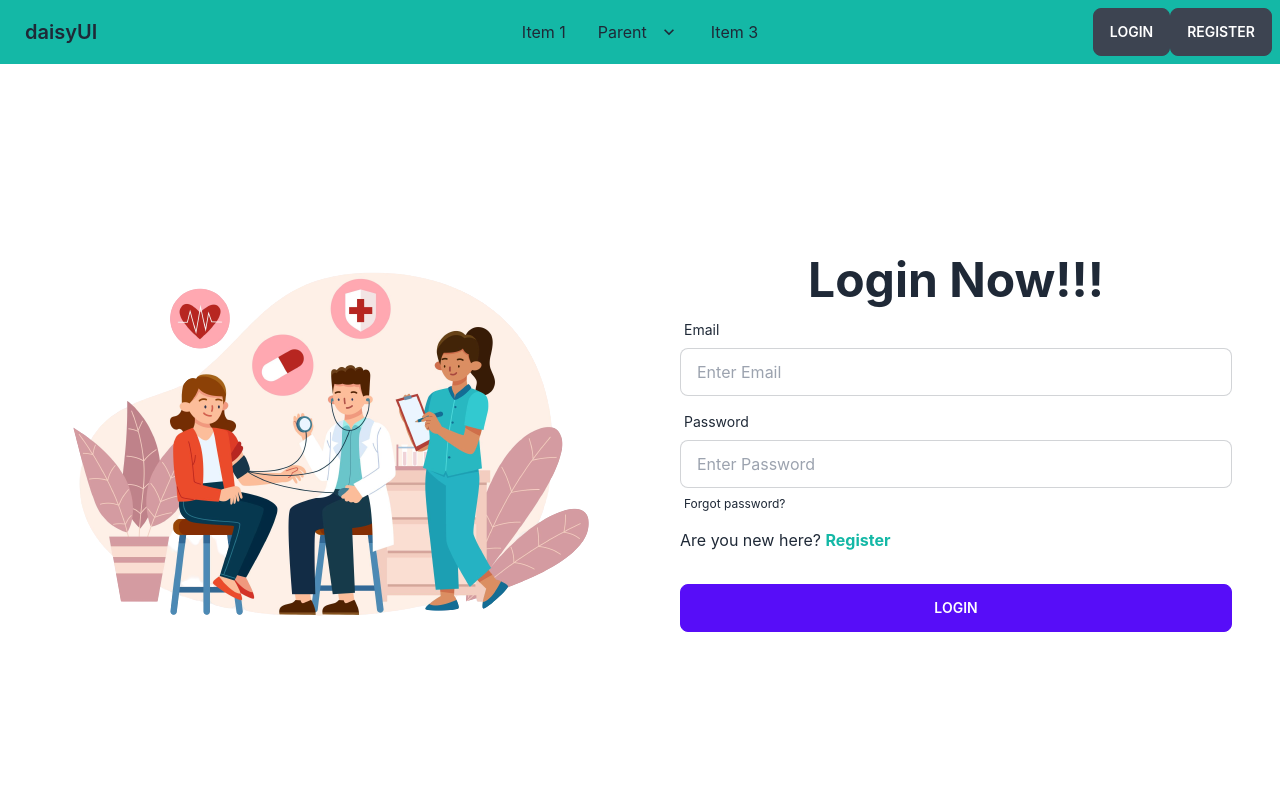
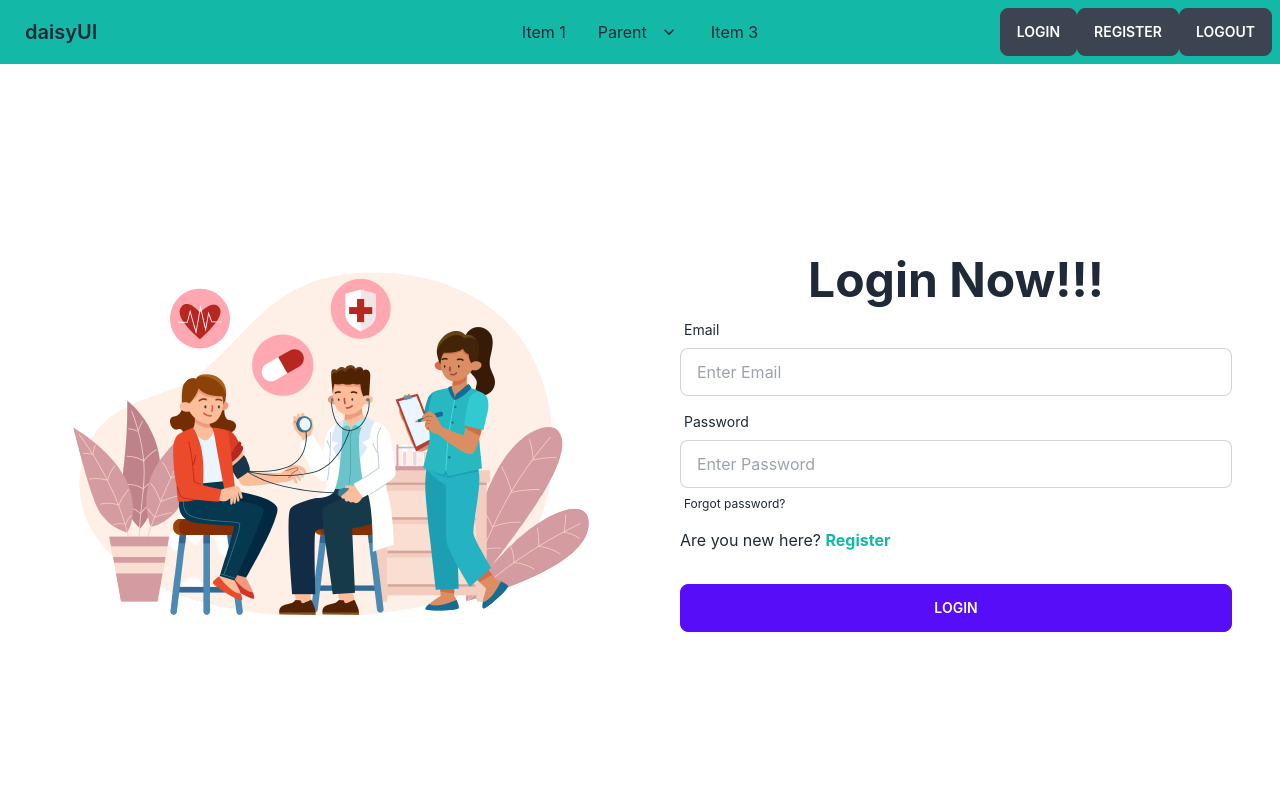
Before and after one commit to foysal1021/ass11, a React (Create React App) app: page /login in a window 1280 px wide. Shown: the top 800 px of the page. Built offline with nearby package versions, Linux system fonts and the light colour scheme; no server answers.

Commit message:
added logout

```diff
--- a/src/Component/Home/Nav.js
+++ b/src/Component/Home/Nav.js
@@ -1,7 +1,18 @@
-import React from "react";
-import { Link } from "react-router-dom";
+import { useContext } from "react";
+import { Link, useNavigate } from "react-router-dom";
+import { AuthContext } from "../../Context/AuthContext/AuthProvider";
 
 const Nav = () => {
+  const { userlogout } = useContext(AuthContext);
+  const navigate = useNavigate();
+  const logout = () => {
+    userlogout()
+      .then((result) => {
+        navigate("/login");
+        console.log("user not found");
+      })
+      .catch((err) => console.error(err));
+  };
   return (
     <div className=" bg-teal-500 ">
       <div className="navbar container mx-auto ">
@@ -100,6 +111,10 @@ const Nav = () => {
           <Link to="/Register" className=" btn">
             Register
           </Link>
+          <button onClick={logout} className=" btn">
+            {" "}
+            Logout{" "}
+          </button>
         </div>
       </div>
     </div>
--- a/src/Component/Pages/Login/Login.js
+++ b/src/Component/Pages/Login/Login.js
@@ -5,7 +5,7 @@ import { AuthContext } from "../../../Context/AuthContext/AuthProvider";
 
 const Login = () => {
   const { user, userLogin } = useContext(AuthContext);
-
+  console.log("login ", user);
   const login = (event) => {
     event.preventDefault();
     const from = event.target;
@@ -18,7 +18,7 @@ const Login = () => {
         const user = result.user;
         console.log(user);
       })
-      .then((err) => {});
+      .catch((err) => {});
     // user login end
   };
   return (
--- a/src/Component/Pages/Register/Register.js
+++ b/src/Component/Pages/Register/Register.js
@@ -19,7 +19,7 @@ const Login = () => {
         const user = result.user;
         console.log(user);
       })
-      .then((err) => {});
+      .catch((err) => {});
     // user singup end
   };
 
--- a/src/Context/AuthContext/AuthProvider.js
+++ b/src/Context/AuthContext/AuthProvider.js
@@ -4,6 +4,7 @@ import {
   getAuth,
   onAuthStateChanged,
   signInWithEmailAndPassword,
+  signOut,
 } from "firebase/auth";
 import app from "../../Firebase/Firebase.init";
 
@@ -25,6 +26,12 @@ const AuthProvider = ({ children }) => {
   };
   // login user end
 
+  // user logout start
+  const userlogout = () => {
+    return signOut(auth);
+  };
+  // user logout end
+
   useEffect(() => {
     const unsubscribe = onAuthStateChanged(auth, (currentUser) => {
       // console.log(currentUser);
@@ -35,7 +42,7 @@ const AuthProvider = ({ children }) => {
       return unsubscribe();
     };
   }, []);
-  const authInfo = { user, userRegister, userLogin };
+  const authInfo = { user, userRegister, userLogin, userlogout };
   return (
     <AuthContext.Provider value={authInfo}>{children} </AuthContext.Provider>
   );
```
